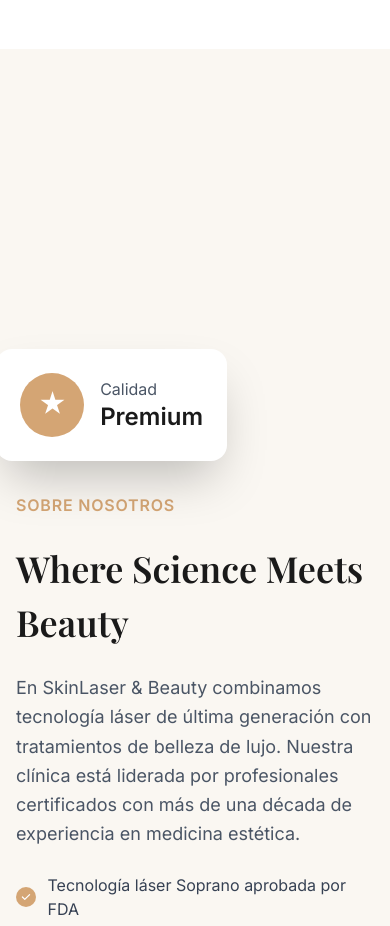
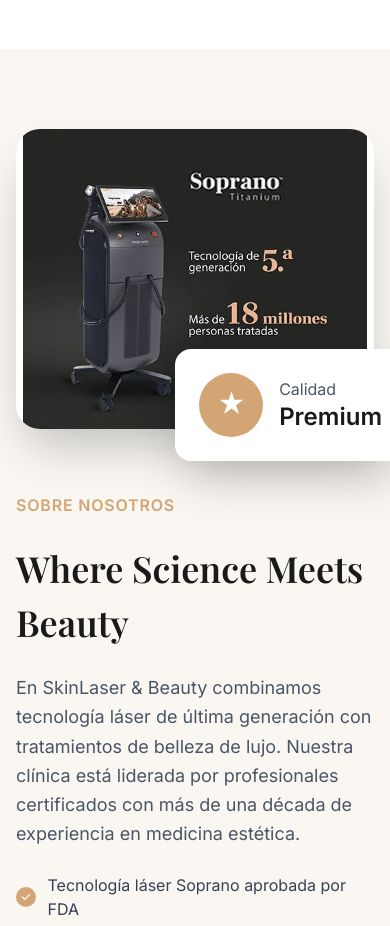
Before and after one commit to HrodricStudios/skin-laser-beauty, a Next.js app: page / in a window 390 px wide. Shown: the part 4520-5446 px from the top of the page. Built offline with nearby package versions, Linux system fonts and the light colour scheme.

Commit message:
Update soprano.jpg

```diff
--- a/components/About.jsx
+++ b/components/About.jsx
@@ -7,7 +7,7 @@
         <div className="grid grid-cols-1 lg:grid-cols-2 gap-16 items-center">
 
           {/* Imagen de la máquina Soprano */}
-          <div className="relative mx-auto max-w-md lg:max-w-none">
+          <div className="relative">
             <div className="relative h-[300px] md:h-[500px] rounded-3xl overflow-hidden shadow-2xl">
               <Image
                 src="/soprano.jpg"
```
